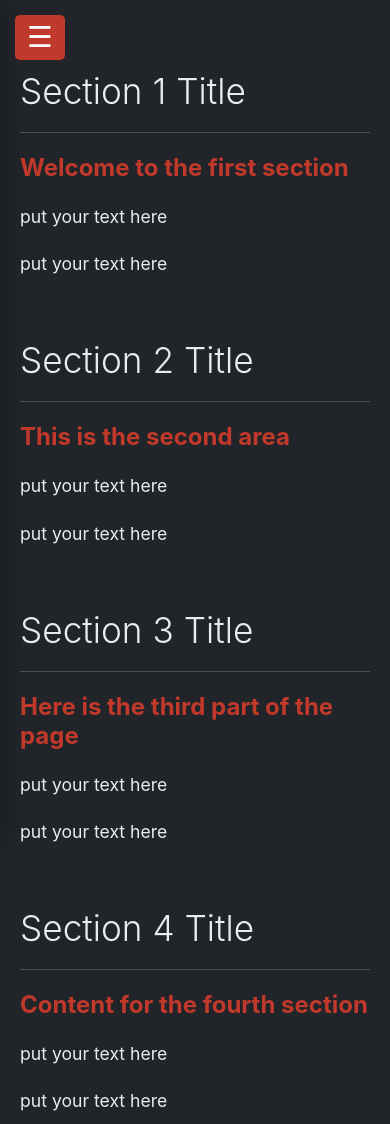
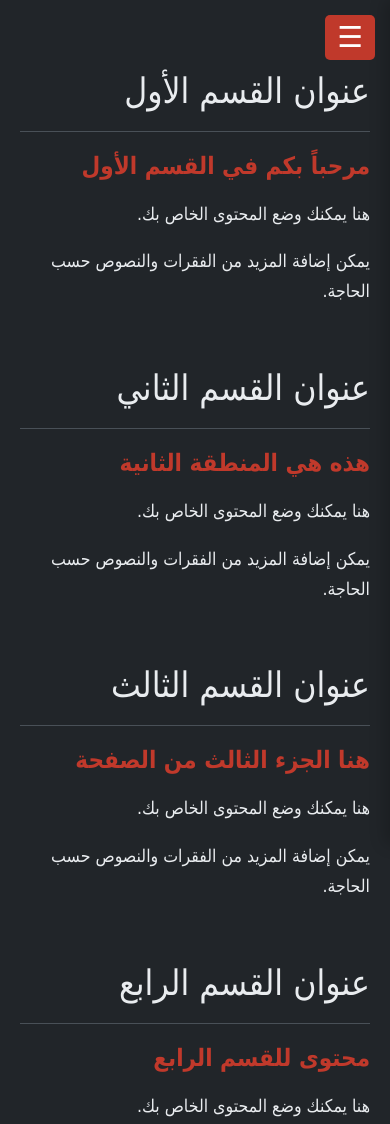
Before and after one commit to kaihouguide/Kaihouguide.github.io, a plain HTML site: page index.html in a window 390 px wide. Shown: the top 1124 px of the page. Drawn offline with Linux system fonts and the light colour scheme.

Commit message:
Update index.html

```diff
--- a/index.html
+++ b/index.html
@@ -1,57 +1,60 @@
 <!DOCTYPE html>
-<html lang="en">
+<html lang="ar" dir="rtl">
 <head>
     <meta charset="UTF-8">
     <meta name="viewport" content="width=device-width, initial-scale=1.0">
-    <title>Left Sidebar Layout - Red Theme</title>
+    <title>解放</title>
     <style>
-        /* --- Color Variables --- */
+        /* --- متغيرات الألوان --- */
         :root {
             --bg-color: #212529;
             --sidebar-bg: #343a40;
             --text-color: #e9ecef;
-            --primary-red: #c0392b; /* Darkish red for accents */
-            --hover-red: #962d22;  /* A darker red for hover effects */
+            --primary-red: #c0392b; /* أحمر غامق للمسات */
+            --hover-red: #962d22;  /* أحمر أغمق عند التمرير */
             --border-color: #495057;
         }
 
-        /* --- Basic Reset & Body Styling --- */
+        /* --- الإعدادات الأساسية (RTL افتراضي) --- */
         html {
-            scroll-behavior: smooth; /* Enables smooth scrolling for anchor links */
+            scroll-behavior: smooth;
+            /* خط مناسب للغة العربية */
+            font-family: "Tahoma", "Segoe UI", sans-serif;
         }
 
         body {
             margin: 0;
-            font-family: -apple-system, BlinkMacSystemFont, "Segoe UI", Roboto, Helvetica, Arial, sans-serif;
             background-color: var(--bg-color);
             color: var(--text-color);
             display: flex;
             min-height: 100vh;
+            text-align: right; /* محاذاة النص الافتراضية لـ RTL */
         }
 
-        /* --- Furigana Style (for ruby text) --- */
+        /* --- تنسيق نص فورغانا --- */
         rt {
             font-size: 0.6em;
             color: var(--text-color);
         }
 
-        /* --- Main Layout Container --- */
+        /* --- حاوية التخطيط الرئيسية --- */
         .container {
             display: flex;
             width: 100%;
         }
 
-        /* --- Left Sidebar Navigation --- */
+        /* --- الشريط الجانبي (RTL افتراضي) --- */
         .sidebar {
             width: 260px;
             flex-shrink: 0;
             background-color: var(--sidebar-bg);
             display: flex;
             flex-direction: column;
-            position: fixed; /* Fix the sidebar to the left */
+            position: fixed;
             height: 100%;
-            /* Add transition for mobile slide-in/out effect */
             transition: transform 0.3s ease-in-out;
+            /* تحديد الموقع لـ RTL */
+            right: 0;
         }
 
         .sidebar-header {
@@ -65,9 +68,9 @@
         }
 
         .sidebar-header .logo {
-            margin-right: 15px;
+            margin-left: 15px; /* هامش لـ RTL */
             font-size: 1.8em;
-            writing-mode: horizontal-tb; /* Explicitly set horizontal writing (yokogaki) */
+            writing-mode: horizontal-tb; /* Yokogaki */
         }
 
         .sidebar-nav {
@@ -96,209 +99,141 @@
             font-weight: 500;
         }
 
-        /* --- Main Content Area --- */
+        /* --- منطقة المحتوى الرئيسية (RTL افتراضي) --- */
         .main-content {
             flex-grow: 1;
             padding: 40px 50px;
-            margin-left: 260px; /* Offset content to the right of the fixed sidebar */
+            margin-right: 260px; /* إزاحة المحتوى يسار الشريط الجانبي */
         }
 
         .content-section {
-            padding-top: 20px; /* Spacing for anchor links */
+            padding-top: 20px;
             margin-bottom: 40px;
         }
-
         .content-section:first-of-type {
             padding-top: 0;
         }
 
+        .main-content h1, .main-content h2, .main-content p {
+            margin-top: 0;
+        }
         .main-content h1 {
-            font-size: 2.8em;
-            font-weight: 300;
-            margin-top: 0;
-            margin-bottom: 20px;
-            border-bottom: 1px solid var(--border-color);
-            padding-bottom: 20px;
+            font-size: 2.8em; font-weight: 300; margin-bottom: 20px;
+            border-bottom: 1px solid var(--border-color); padding-bottom: 20px;
+        }
+        .main-content h2 { font-size: 1.8em; color: var(--primary-red); }
+        .main-content p { font-size: 1.1em; line-height: 1.7; }
+
+        /* --- زر القائمة للموبايل (RTL افتراضي) --- */
+        #menu-toggle {
+            display: none; position: fixed; top: 15px; right: 15px; /* موقع RTL */
+            z-index: 1001; background: var(--primary-red); color: white; border: none;
+            padding: 5px 12px; font-size: 1.8em; line-height: 1.2; cursor: pointer; border-radius: 5px;
         }
 
-        .main-content h2 {
-            font-size: 1.8em;
-            color: var(--primary-red); /* Use accent color for subheadings */
-            margin-top: 10px;
-        }
-
-        .main-content p {
-            font-size: 1.1em;
-            line-height: 1.7;
-        }
-
-        /* --- Mobile-Specific Hamburger Menu Button --- */
-        #menu-toggle {
-            display: none; /* Hidden on desktop */
-            position: fixed;
-            top: 15px;
-            left: 15px;
-            z-index: 1001; /* Ensure it's above the sidebar */
-            background: var(--primary-red);
-            color: white;
-            border: none;
-            padding: 5px 12px;
-            font-size: 1.8em;
-            line-height: 1.2;
-            cursor: pointer;
-            border-radius: 5px;
-            transition: background-color 0.3s;
-        }
-
-        #menu-toggle:hover {
-            background: var(--hover-red);
-        }
-
-        /* --- Media Query for Mobile Responsiveness --- */
+        /* --- التوافق مع الأجهزة المحمولة --- */
         @media (max-width: 800px) {
             .sidebar {
-                /* On mobile, hide sidebar off-screen by default */
-                transform: translateX(-100%);
+                transform: translateX(100%); /* إخفاء الشريط الجانبي إلى اليمين */
                 z-index: 1000;
-                box-shadow: 5px 0 15px rgba(0,0,0,0.2);
+                box-shadow: -5px 0 15px rgba(0,0,0,0.2);
             }
             .sidebar.open {
-                /* .open class brings sidebar into view */
                 transform: translateX(0);
             }
-
             .main-content {
-                /* Remove the margin to allow content to be full-width */
-                margin-left: 0;
-                /* Adjust padding for smaller screens and to avoid the menu button */
+                margin-right: 0;
                 padding: 70px 20px 20px 20px;
             }
-
-            /* Adjust heading sizes for better readability on mobile */
-            .main-content h1 {
-                font-size: 2.2em;
-            }
-             .main-content h2 {
-                font-size: 1.5em;
+            #menu-toggle {
+                display: block;
             }
 
-            #menu-toggle {
-                /* Show the hamburger button on mobile */
-                display: block;
-            }
+            /* تعديل حجم الخطوط للموبايل */
+            .main-content h1 { font-size: 2.2em; }
+            .main-content h2 { font-size: 1.5em; }
         }
     </style>
 </head>
 <body>
 
-    <!-- Hamburger menu button, only visible on mobile -->
-    <button id="menu-toggle" aria-label="Open Menu">☰</button>
+    <button id="menu-toggle" aria-label="فتح القائمة">☰</button>
 
     <div class="container">
-        <!-- Left Sidebar -->
         <aside class="sidebar">
             <div class="sidebar-header">
-                <!-- Logo with Furigana using <ruby> tag -->
                 <span class="logo"><ruby>解放<rt>かいほう</rt></ruby></span>
-                <span>My Website</span>
+                <span>موقعي</span>
             </div>
             <ul class="sidebar-nav">
-                <li><a href="#section1" class="nav-link active">Section 1</a></li>
-                <li><a href="#section2" class="nav-link">Section 2</a></li>
-                <li><a href="#section3" class="nav-link">Section 3</a></li>
-                <li><a href="#section4" class="nav-link">Section 4</a></li>
-                <li><a href="#section5" class="nav-link">Section 5</a></li>
+                <li><a href="#section1" class="nav-link active">القسم 1</a></li>
+                <li><a href="#section2" class="nav-link">القسم 2</a></li>
+                <li><a href="#section3" class="nav-link">القسم 3</a></li>
+                <li><a href="#section4" class="nav-link">القسم 4</a></li>
+                <li><a href="#section5" class="nav-link">القسم 5</a></li>
             </ul>
         </aside>
 
-        <!-- Main Content Area -->
         <main class="main-content">
             <section id="section1" class="content-section">
-                <h1>Section 1 Title</h1>
-                <h2>Welcome to the first section</h2>
-                <p>
-                    put your text here
-                </p>
-                <p>
-                    put your text here
-                </p>
+                <h1>عنوان القسم الأول</h1>
+                <h2>مرحباً بكم في القسم الأول</h2>
+                <p>هنا يمكنك وضع المحتوى الخاص بك.</p>
+                <p>يمكن إضافة المزيد من الفقرات والنصوص حسب الحاجة.</p>
             </section>
 
             <section id="section2" class="content-section">
-                <h1>Section 2 Title</h1>
-                <h2>This is the second area</h2>
-                <p>
-                    put your text here
-                </p>
-                <p>
-                    put your text here
-                </p>
+                <h1>عنوان القسم الثاني</h1>
+                <h2>هذه هي المنطقة الثانية</h2>
+                <p>هنا يمكنك وضع المحتوى الخاص بك.</p>
+                <p>يمكن إضافة المزيد من الفقرات والنصوص حسب الحاجة.</p>
             </section>
 
             <section id="section3" class="content-section">
-                <h1>Section 3 Title</h1>
-                <h2>Here is the third part of the page</h2>
-                <p>
-                    put your text here
-                </p>
-                <p>
-                    put your text here
-                </p>
+                <h1>عنوان القسم الثالث</h1>
+                <h2>هنا الجزء الثالث من الصفحة</h2>
+                <p>هنا يمكنك وضع المحتوى الخاص بك.</p>
+                <p>يمكن إضافة المزيد من الفقرات والنصوص حسب الحاجة.</p>
             </section>
 
             <section id="section4" class="content-section">
-                <h1>Section 4 Title</h1>
-                <h2>Content for the fourth section</h2>
-                <p>
-                    put your text here
-                </p>
-                <p>
-                    put your text here
-                </p>
+                <h1>عنوان القسم الرابع</h1>
+                <h2>محتوى للقسم الرابع</h2>
+                <p>هنا يمكنك وضع المحتوى الخاص بك.</p>
+                <p>يمكن إضافة المزيد من الفقرات والنصوص حسب الحاجة.</p>
             </section>
 
             <section id="section5" class="content-section">
-                <h1>Section 5 Title</h1>
-                <h2>The fifth and final section</h2>
-                <p>
-                    put your text here
-                </p>
-                <p>
-                    put your text here
-                </p>
+                <h1>عنوان القسم الخامس</h1>
+                <h2>القسم الخامس والأخير</h2>
+                <p>هنا يمكنك وضع المحتوى الخاص بك.</p>
+                <p>يمكن إضافة المزيد من الفقرات والنصوص حسب الحاجة.</p>
             </section>
         </main>
     </div>
 
     <script>
-        // --- Get elements for interactivity ---
+        // سكريبت مبسط للتحكم في القائمة الجانبية والروابط
         const navLinks = document.querySelectorAll('.nav-link');
         const menuToggle = document.getElementById('menu-toggle');
         const sidebar = document.querySelector('.sidebar');
 
-        // --- Event Listener for Hamburger Menu ---
-        // Toggles the 'open' class on the sidebar to show/hide it
+        // التحكم في زر القائمة للأجهزة المحمولة
         if (menuToggle) {
             menuToggle.addEventListener('click', () => {
                 sidebar.classList.toggle('open');
             });
         }
 
-        // --- Event Listener for Navigation Links ---
+        // التحكم في الحالة "النشطة" لروابط التنقل
         navLinks.forEach(link => {
             link.addEventListener('click', () => {
-                // Remove 'active' class from all links
                 navLinks.forEach(l => l.classList.remove('active'));
-
-                // Add 'active' class to the clicked link
                 link.classList.add('active');
-
-                // --- Close sidebar on mobile after clicking a link ---
-                // This improves UX on smaller screens
+                // إغلاق الشريط الجانبي عند النقر على رابط في وضع الموبايل
                 sidebar.classList.remove('open');
             });
         });
     </script>
-
 </body>
 </html>
```
